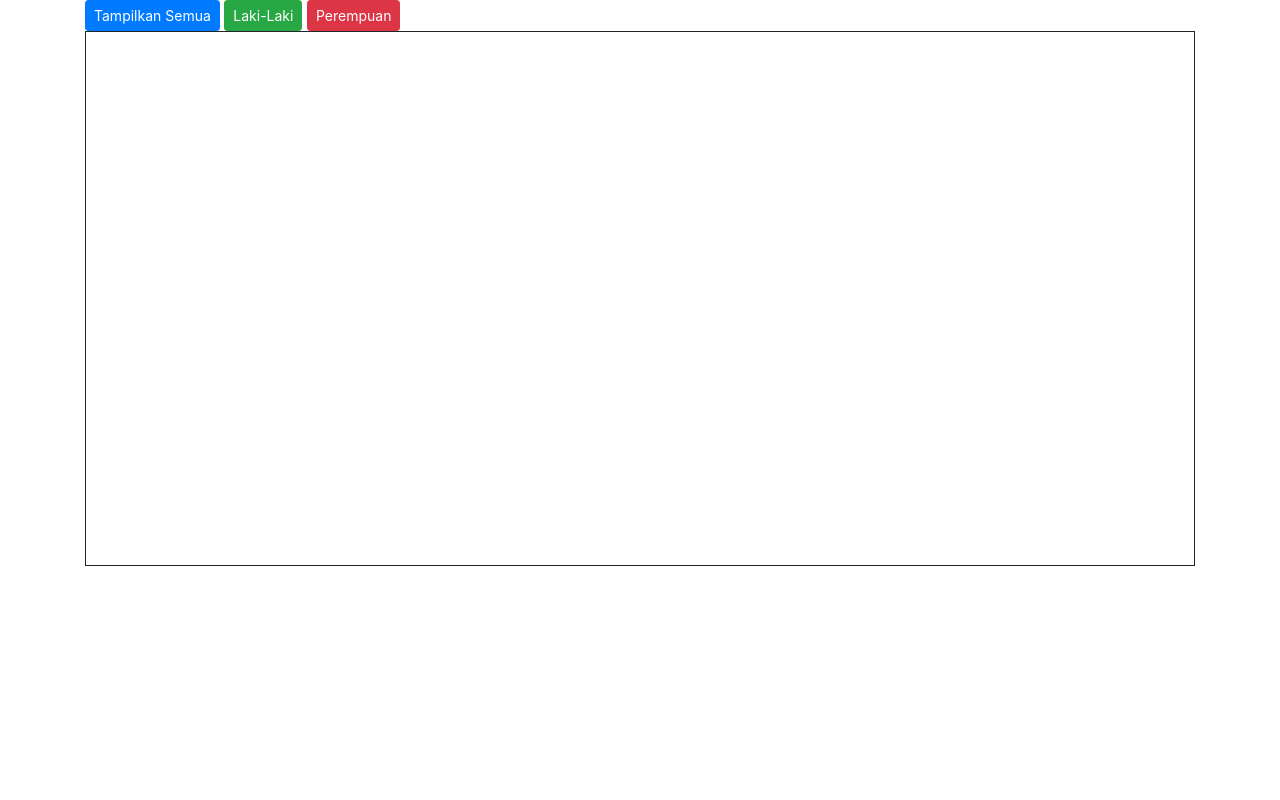
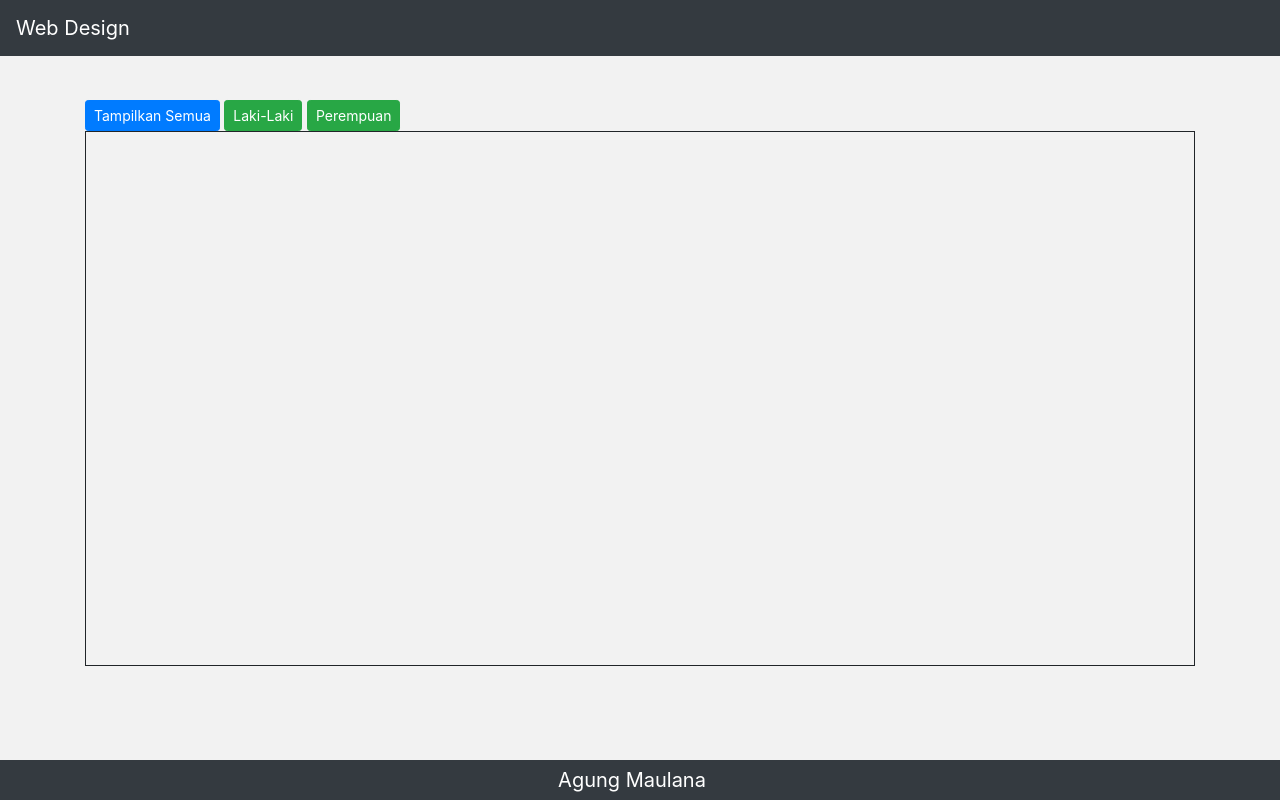
Before and after one commit to magung/belajar_web_dasar, a PHP site: page / in a window 1280 px wide. Run offline with PHP 8.4, Linux system fonts and the light colour scheme.

Commit message:
Add files via upload

```diff
--- a/uas_web_design_agung_maulana/index.php
+++ b/uas_web_design_agung_maulana/index.php
@@ -11,9 +11,36 @@
     <script src="https://maxcdn.bootstrapcdn.com/bootstrap/4.3.1/js/bootstrap.min.js"></script>
     <script src="script.js"></script>
     <title>Web Design</title>
+<!--
+
+UAS WEB DESIGN
+
+1.	Buat sebuah database dengan nama web_design, kemudian di dalam database tersebut buat sebuah tabel dengan kolom nama, tempat_lahir, tanggal_lahir, jenis_kelamin. Type field silakan anda tentukan sendiri.
+2.	Isi table tersebut dengan data minimal 15 rekord.
+3.	Buat sebuah tampilan tabel di halaman web untuk menampilkan tabel di atas dengan ketemtuan sebagai berikut:
+a.	Nama ditampilkan menggunakan huruf besar semua
+b.	Tempat lahir dan tanggal lahir ditampilkan bergabung dengan format tempat lahir, tanggal lahir, contoh Bogor, 17 Agustus 2000.
+4.	Tamplikan tabel tersebut dalam kotak div, dengan ketentuan sebagai berikut:
+a.	Kotak div diatur tingginya sedemikian rupa sehingga hnya mampu menampilkan 10 rekord, dan jika akan melihat record berikutnya harus scolling.
+b.	Harus ada ruang kosong antara div dengan table minimal 10 px.
+5.	Gunakan bootstrap dan fungsi buatan ada sendiri (php dan/atau javascript) jika diperlukan.
+
+
+
+-->
+
+
+
 </head>
-<body>
+<body style="margin-top:100px;background-color:#f2f2f2;">
+<nav class="navbar navbar-expand-sm bg-dark navbar-dark fixed-top">
+  <ul class="navbar-nav">
+    <li class="nav-item">
+      <a class="navbar-brand" href="#">Web Design</a>
+    </li>
 
+  </ul>
+</nav>
 
 <div class='container' >
     <button class='btn btn-primary btn-sm' onclick=f_bukatabel2()>
@@ -22,16 +49,20 @@
     <button class='btn btn-success btn-sm' onclick=f_bukatabel('Laki-Laki')>
     Laki-Laki
     </button>
-    <button class='btn btn-danger btn-sm' onclick=f_bukatabel('Perempuan')>
+    <button class='btn btn-success btn-sm' onclick=f_bukatabel('Perempuan')>
     Perempuan
     </button>
-
+    <br>
     <div
         class='container'
         id="kotak"
         style="border:solid 1px;height:535px;overflow-y:scroll">
     </div>
 </div>
+
+  <div class=" text-center navbar-expand-sm bg-dark navbar-dark fixed-bottom">
+  <a class="navbar-brand" href="#">Agung Maulana</a>
+  </div>
 
 
 
@@ -81,7 +112,7 @@
         "<th>Jenis Kelamin</th>".
         "<tr>";
 
-	$data="<table class='table table-striped'>$header$data</table>";
+	$data="<table class='table table-striped table-success'>$header$data</table>";
 
 	return $data;
 }
```
Also changed, not shown: uas_web_design_agung_maulana/script.js (line endings or trailing spaces).
